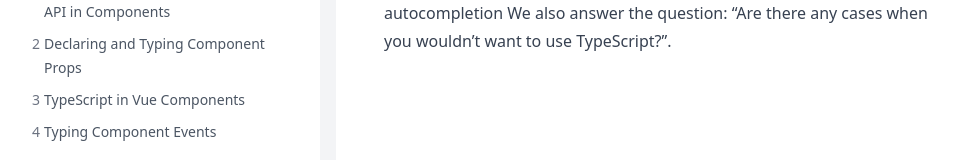
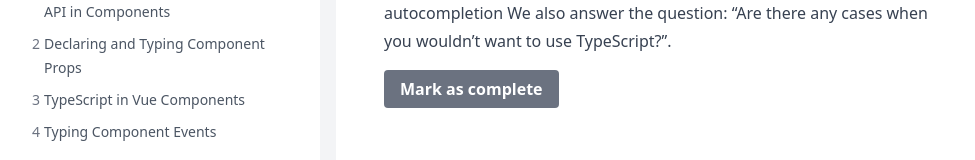
Before and after one commit to szvitek/mastering-nuxt-3, a Nuxt app: page /course/chapter/1-chapter-1/lesson/1-introduction-to-typescript-with-vue-js-3 in a window 1280 px wide. Shown: the part 736-896 px from the top of the page, without its empty margins (144-1119 px from the left). Built offline with nearby package versions, Linux system fonts and the light colour scheme.

Commit message:
feat(Progress): tracking progress with useState

```diff
--- /dev/null
+++ b/components/LessonCompleteButton.vue
@@ -0,0 +1,34 @@
+<template>
+  <label
+    class="rounded text-white font-bold py-2 px-4 cursor-pointer"
+    :class="{
+      'bg-green-500': modelValue,
+      'bg-gray-500': !modelValue,
+    }"
+  >
+    <input
+      type="checkbox"
+      :value="modelValue"
+      @input="() => $emit('update:modelValue', !modelValue)"
+      class="hidden"
+    />
+    {{ modelValue ? 'Completed!' : 'Mark as complete' }}
+  </label>
+</template>
+
+<script setup>
+defineProps({
+  modelValue: {
+    type: Boolean,
+    default: false,
+  },
+});
+
+defineEmits(['update:modelValue']);
+</script>
+
+<style scoped>
+::selection {
+  display: none;
+}
+</style>
--- a/pages/course/chapter/[chapterSlug]/lesson/[lessonSlug].vue
+++ b/pages/course/chapter/[chapterSlug]/lesson/[lessonSlug].vue
@@ -22,6 +22,7 @@
     </div>
     <VideoPlayer v-if="lesson.videoId" :videoId="lesson.videoId" />
     <p>{{ lesson.text }}</p>
+    <LessonCompleteButton :modelValue="isLessonComplete" @update:modelValue="toggleComplete" />
   </div>
 </template>
 
@@ -42,10 +43,35 @@
 });
 
 const title = computed(() => {
-  return `${lesson.value.title} - ${course.title}`
-})
+  return `${lesson.value.title} - ${course.title}`;
+});
 
 useHead({
   title: title.value,
 });
+
+const progress = useState('progress', () => {
+  return [];
+});
+
+const isLessonComplete = computed(() => {
+  if (!progress.value[chapter.value.number - 1]) {
+    return false;
+  }
+
+  if (!progress.value[chapter.value.number - 1][lesson.value.number - 1]) {
+    return false;
+  }
+
+  return progress.value[chapter.value.number - 1][lesson.value.number - 1];
+});
+
+const toggleComplete = () => {
+  if (!progress.value[chapter.value.number - 1]) {
+    progress.value[chapter.value.number - 1] = [];
+  }
+
+  progress.value[chapter.value.number - 1][lesson.value.number - 1] =
+    !isLessonComplete.value;
+};
 </script>
```
